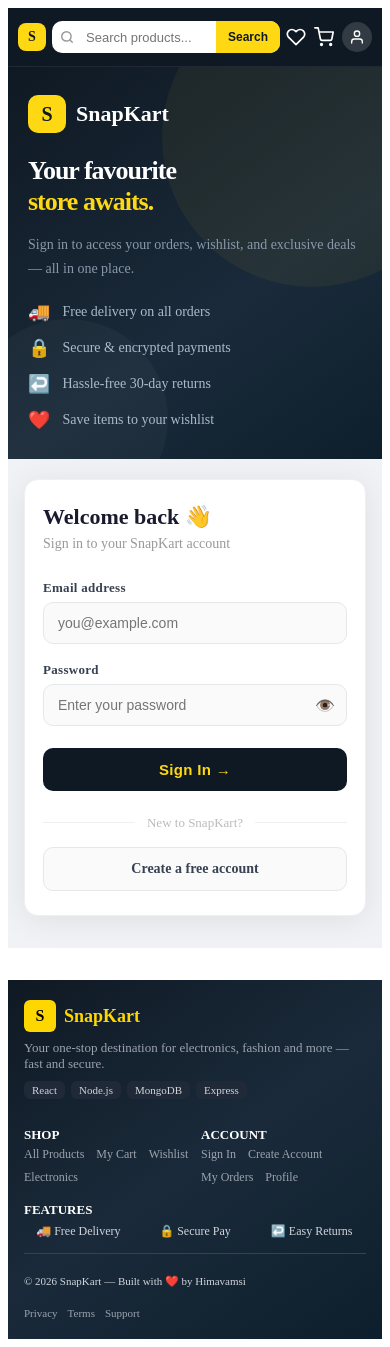
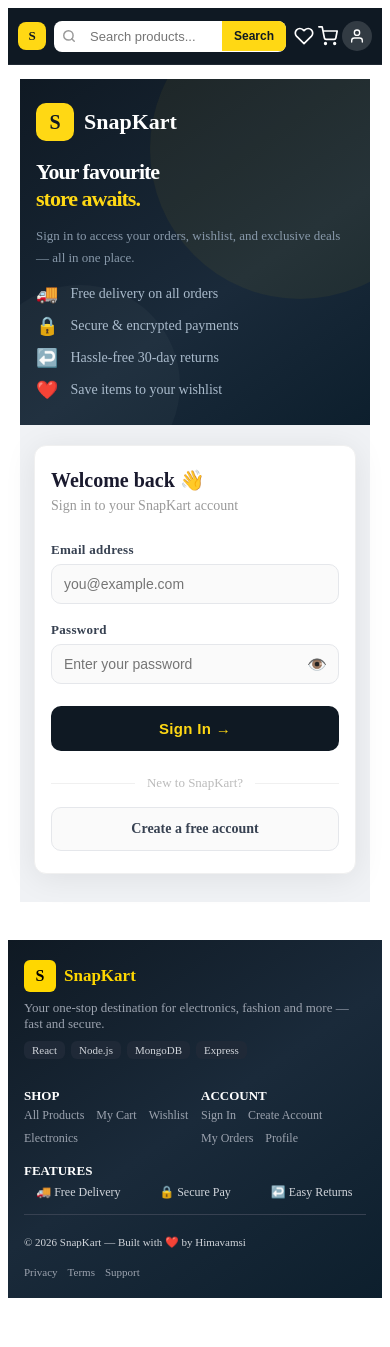
Before and after one commit to SoudaHimavamsi/ecommerce-app-mern, a React (Create React App) app in the folder frontend/: page /login in a window 390 px wide. After the commit the page ends 1306 px from the top, so only its background shows below. Built offline with nearby package versions, Linux system fonts and the light colour scheme; no server answers.

Commit message:
style: improve responsive layout and fix overflow issues

```diff
--- a/frontend/src/styles/responsive.css
+++ b/frontend/src/styles/responsive.css
@@ -1,109 +1,93 @@
 /* SnapKart — Global Responsive Stylesheet
-   Loaded once in index.js via import './styles/responsive.css'
-   Overrides inline styles using !important where needed.
-   Breakpoints:
-     Mobile:  320px – 480px
-     Tablet:  481px – 768px
-     Desktop: 769px+
+   Import in index.js: import './styles/responsive.css'
+   Breakpoints: Mobile ≤480px | Tablet 481–768px | Desktop 769px+
 */
 
-/* ─── GLOBAL RESETS ─────────────────────────────────────────── */
-*, *::before, *::after {
-  box-sizing: border-box;
-}
+/* ─── RESET ──────────────────────────────────────── */
+*, *::before, *::after { box-sizing: border-box; }
+html, body { overflow-x: hidden; max-width: 100vw; }
+img { max-width: 100%; height: auto; }
 
-html, body {
-  overflow-x: hidden;
-  max-width: 100vw;
-}
-
-img {
-  max-width: 100%;
-  height: auto;
-}
-
-/* ─── LAYOUT WRAPPER (App.js main) ─────────────────────────── */
+/* ─── LAYOUT ─────────────────────────────────────── */
 main {
-  padding: 28px 24px !important;
   max-width: 1200px !important;
   margin: 0 auto !important;
+  padding: 28px 24px !important;
   min-height: calc(100vh - 68px);
 }
 
-/* ─── NAVBAR ────────────────────────────────────────────────── */
+/* ─── NAVBAR ─────────────────────────────────────── */
+.sk-nav { position: sticky; top: 0; z-index: 1000; }
 .sk-nav-inner {
-  max-width: 1280px;
-  margin: 0 auto;
-  padding: 0 16px;
-  height: 68px;
-  display: flex;
-  align-items: center;
-  justify-content: space-between;
-  gap: 12px;
+  max-width: 1280px; margin: 0 auto;
+  padding: 0 16px; height: 68px;
+  display: flex; align-items: center;
+  justify-content: space-between; gap: 12px;
+}
+.sk-form { flex: 1; min-width: 0; }
+.sk-search-wrapper {
+  display: flex; align-items: center;
+  background: #fff; border-radius: 10px;
+  overflow: hidden; width: 100%;
+}
+.sk-input {
+  flex: 1; min-width: 0; padding: 10px 8px;
+  font-size: 14px; border: none; outline: none;
+  background: transparent; color: #333;
+}
+.sk-search-btn {
+  flex-shrink: 0; width: 80px; padding: 10px 0;
+  background: #FFD814; border: none;
+  color: #0f1923; font-weight: 700;
+  font-size: 13px; cursor: pointer;
+  text-align: center; white-space: nowrap;
 }
 
-/* ─── FOOTER ────────────────────────────────────────────────── */
-.sk-footer {
-  margin-top: 48px !important;
+/* ─── FOOTER ─────────────────────────────────────── */
+.sk-footer { margin-top: 40px !important; }
+.sk-footer-inner { padding: 28px 24px 16px !important; }
+.sk-footer-grid {
+  grid-template-columns: 2fr 1fr 1fr 1.5fr !important;
+  gap: 32px !important; margin-bottom: 20px !important;
 }
 
-.sk-footer-inner {
-  padding: 32px 24px 20px !important;
+/* ─── PAGE-SPECIFIC GRIDS ────────────────────────── */
+.sk-product-layout {
+  display: grid;
+  grid-template-columns: 1fr 1.1fr 280px;
+  gap: 28px; align-items: start;
+}
+.sk-reviews-layout {
+  display: grid;
+  grid-template-columns: 1fr 340px;
+  gap: 28px; align-items: start;
+}
+.sk-cart-layout {
+  display: grid;
+  grid-template-columns: 1fr 300px;
+  gap: 24px; align-items: start;
+}
+.sk-checkout-layout {
+  display: grid;
+  grid-template-columns: 1fr 280px;
+  gap: 24px; align-items: start;
+}
+.sk-order-layout {
+  display: grid;
+  grid-template-columns: 1fr 260px;
+  gap: 24px; align-items: start;
+}
+.sk-stats-grid {
+  display: grid;
+  grid-template-columns: repeat(auto-fit, minmax(200px, 1fr));
+  gap: 16px; margin-bottom: 24px;
 }
 
-.sk-footer-grid {
-  margin-bottom: 24px !important;
-}
-
-/* ─── PRODUCT DETAIL PAGE ───────────────────────────────────── */
-.sk-product-layout {
-  display: grid;
-  grid-template-columns: 1fr 1.2fr 300px;
-  gap: 32px;
-  margin-bottom: 48px;
-  align-items: start;
-}
-
-.sk-reviews-layout {
-  display: grid;
-  grid-template-columns: 1fr 360px;
-  gap: 32px;
-  align-items: start;
-}
-
-/* ─── CART PAGE ─────────────────────────────────────────────── */
-.sk-cart-layout {
-  display: grid;
-  grid-template-columns: 1fr 320px;
-  gap: 24px;
-  align-items: start;
-}
-
-/* ─── CHECKOUT PAGE ─────────────────────────────────────────── */
-.sk-checkout-layout {
-  display: grid;
-  grid-template-columns: 1fr 300px;
-  gap: 24px;
-  align-items: start;
-}
-
-/* ─── ADMIN STATS GRID ──────────────────────────────────────── */
-.sk-stats-grid {
-  display: grid;
-  grid-template-columns: repeat(auto-fit, minmax(220px, 1fr));
-  gap: 16px;
-  margin-bottom: 24px;
-}
-
-
-/* ════════════════════════════════════════════════════════════
+/* ════════════════════════════════════════════
    TABLET  481px – 768px
-═══════════════════════════════════════════════════════════════ */
+════════════════════════════════════════════ */
 @media (max-width: 768px) {
-
-  main {
-    padding: 20px 16px !important;
-  }
+  main { padding: 20px 16px !important; }
 
   /* Navbar */
   .sk-brand-text { display: none !important; }
@@ -113,235 +97,142 @@ main {
   .sk-links      { gap: 8px !important; }
   .sk-user-menu  { gap: 8px !important; }
 
-  /* Footer — 2 col */
+  /* Footer 2-col */
   .sk-footer-grid {
     grid-template-columns: 1fr 1fr !important;
-    gap: 24px !important;
-  }
-  .sk-footer-inner {
-    padding: 28px 20px 16px !important;
-  }
-
-  /* Product detail — stack image + info, keep buy box below */
-  .sk-product-layout {
-    grid-template-columns: 1fr !important;
     gap: 20px !important;
   }
+  .sk-footer-inner { padding: 24px 20px 14px !important; }
 
-  .sk-reviews-layout {
-    grid-template-columns: 1fr !important;
-    gap: 20px !important;
-  }
-
-  /* Cart */
-  .sk-cart-layout {
-    grid-template-columns: 1fr !important;
-  }
+  /* Layouts → single col */
+  .sk-product-layout  { grid-template-columns: 1fr !important; gap: 16px !important; }
+  .sk-reviews-layout  { grid-template-columns: 1fr !important; gap: 16px !important; }
+  .sk-cart-layout     { grid-template-columns: 1fr !important; }
+  .sk-checkout-layout { grid-template-columns: 1fr !important; }
+  .sk-order-layout    { grid-template-columns: 1fr !important; }
   .sk-cart-col-headers { display: none !important; }
-  .sk-cart-item {
-    grid-template-columns: 1fr !important;
-    gap: 12px !important;
-    padding: 16px !important;
-  }
-  .sk-cart-qty-col { justify-content: flex-start !important; }
-  .sk-cart-subtotal-col { text-align: left !important; }
+  .sk-cart-item { grid-template-columns: 1fr !important; padding: 14px !important; }
   .sk-summary-card { position: static !important; }
 
-  /* Checkout */
-  .sk-checkout-layout {
-    grid-template-columns: 1fr !important;
-  }
-  .sk-checkout-form-grid {
-    grid-template-columns: 1fr !important;
-  }
+  /* Admin */
+  .sk-stats-grid { grid-template-columns: 1fr 1fr !important; }
+  .sk-admin-name { display: none !important; }
+  .sk-admin-role { display: none !important; }
 
-  /* Admin */
-  .sk-admin-header { flex-wrap: wrap; gap: 12px !important; }
-  .sk-admin-name  { display: none !important; }
-  .sk-admin-role  { display: none !important; }
-  .sk-stats-grid  {
-    grid-template-columns: 1fr 1fr !important;
-  }
+  /* Store overview scroll */
+  .sk-store-overview-table { overflow-x: auto !important; }
+
+  /* My Orders */
+  .sk-order-header-left { flex-wrap: wrap !important; gap: 10px !important; }
+  .sk-order-footer { flex-direction: column !important; align-items: flex-start !important; gap: 12px !important; }
+  .sk-order-footer-right { width: 100% !important; justify-content: space-between !important; }
 }
 
-
-/* ════════════════════════════════════════════════════════════
+/* ════════════════════════════════════════════
    MOBILE  ≤ 480px
-═══════════════════════════════════════════════════════════════ */
+════════════════════════════════════════════ */
 @media (max-width: 480px) {
-
-  main {
-    padding: 16px 12px !important;
-  }
+  main { padding: 14px 12px !important; }
 
   /* ── Navbar ── */
-  .sk-nav-inner {
-    height: 58px !important;
-    padding: 0 10px !important;
-    gap: 6px !important;
-  }
-  .sk-brand-icon  { width: 28px !important; height: 28px !important; font-size: 14px !important; }
-  .sk-search-btn  { padding: 9px 10px !important; font-size: 12px !important; }
-  .sk-input       { font-size: 13px !important; }
-  .sk-auth-links  { gap: 6px !important; }
-  .sk-login-btn   { padding: 6px 10px !important; font-size: 12px !important; }
-  .sk-register-btn{ padding: 6px 10px !important; font-size: 12px !important; }
-  .sk-nav-link    { font-size: 12px !important; }
-  .sk-admin-badge { padding: 3px 7px !important; font-size: 11px !important; }
+  .sk-nav-inner { height: 56px !important; padding: 0 10px !important; gap: 8px !important; }
+  .sk-brand-icon { width: 28px !important; height: 28px !important; font-size: 13px !important; }
+  .sk-search-wrapper { border-radius: 8px !important; }
+  .sk-input { padding: 8px 6px !important; font-size: 13px !important; }
+  .sk-search-btn { width: 64px !important; font-size: 12px !important; padding: 8px 0 !important; }
+  .sk-clear-btn { display: none !important; }
+  .sk-links { gap: 4px !important; }
+  .sk-admin-badge { padding: 3px 6px !important; font-size: 11px !important; }
 
   /* ── Footer ── */
-  .sk-footer {
-    margin-top: 32px !important;
+  .sk-footer { margin-top: 24px !important; }
+  .sk-footer-inner { padding: 20px 14px 12px !important; }
+  .sk-footer-grid { grid-template-columns: 1fr !important; gap: 16px !important; }
+  .sk-footer-bottom { flex-direction: column !important; gap: 6px !important; }
+  .sk-footer-col-title { font-size: 12px !important; margin-bottom: 8px !important; }
+  .sk-footer-link { font-size: 12px !important; }
+  .sk-footer-tagline { font-size: 12px !important; margin-bottom: 10px !important; }
+  .sk-footer-bottom-link { font-size: 11px !important; }
+  .sk-footer-copyright { font-size: 11px !important; }
+
+  /* ── Auth pages ── */
+  .sk-auth-page, .sk-reg-page {
+    flex-direction: column !important; margin: 0 !important; min-height: auto !important;
   }
-  .sk-footer-inner {
-    padding: 24px 16px 14px !important;
-  }
-  .sk-footer-grid {
-    grid-template-columns: 1fr !important;
-    gap: 20px !important;
-  }
-  .sk-footer-bottom {
-    flex-direction: column !important;
-    align-items: flex-start !important;
-    gap: 8px !important;
-  }
-  .sk-footer-col-title { margin-bottom: 10px !important; }
-  .sk-footer-links { gap: 8px !important; }
-  .sk-footer-brand-link { margin-bottom: 10px !important; }
-  .sk-footer-tagline { margin-bottom: 12px !important; }
+  .sk-auth-left, .sk-reg-left { padding: 24px 16px !important; flex: none !important; }
+  .sk-auth-title, .sk-reg-title { font-size: 22px !important; margin-bottom: 8px !important; }
+  .sk-auth-subtitle, .sk-reg-subtitle { font-size: 13px !important; margin-bottom: 14px !important; }
+  .sk-auth-features, .sk-reg-steps { gap: 10px !important; }
+  .sk-auth-brand-link, .sk-reg-brand-link { margin-bottom: 16px !important; }
+  .sk-auth-right, .sk-reg-right { padding: 20px 14px 28px !important; flex: none !important; }
+  .sk-auth-card, .sk-reg-card { padding: 22px 16px !important; border-radius: 12px !important; }
+  .sk-auth-input, .sk-reg-input { padding: 11px 12px !important; }
 
-  /* ── Product Detail Page ── */
-  .sk-product-layout {
-    grid-template-columns: 1fr !important;
-    gap: 16px !important;
-    margin-bottom: 24px !important;
-  }
-  .sk-product-image { max-height: 280px !important; }
-  .sk-product-name  { font-size: 20px !important; }
-  .sk-buy-box {
-    position: static !important;
-    border-radius: 12px !important;
-    padding: 16px !important;
-  }
-  .sk-price { font-size: 24px !important; }
-  .sk-cart-btn,
-  .sk-go-to-cart-btn,
-  .sk-wishlist-btn {
-    width: 100% !important;
-    padding: 13px !important;
-  }
-  .sk-reviews-layout {
-    grid-template-columns: 1fr !important;
-    gap: 16px !important;
-  }
-  .sk-reviews-section {
-    padding: 20px 16px !important;
-    border-radius: 14px !important;
-  }
-  .sk-reviews-header {
-    flex-direction: column !important;
-    align-items: flex-start !important;
-    gap: 12px !important;
-  }
-  .sk-write-review-box {
-    position: static !important;
-    padding: 16px !important;
-  }
+  /* ── Product detail ── */
+  .sk-product-layout { grid-template-columns: 1fr !important; gap: 14px !important; }
+  .sk-product-image { max-height: 260px !important; }
+  .sk-product-name { font-size: 18px !important; }
+  .sk-buy-box { position: static !important; padding: 14px !important; border-radius: 12px !important; }
+  .sk-price { font-size: 22px !important; }
+  .sk-cart-btn, .sk-go-to-cart-btn, .sk-wishlist-btn { width: 100% !important; }
+  .sk-reviews-layout { grid-template-columns: 1fr !important; }
   .sk-breadcrumb { display: none !important; }
+  .sk-write-review-box { position: static !important; }
 
-  /* ── Cart Page ── */
-  .sk-cart-layout {
-    grid-template-columns: 1fr !important;
-  }
+  /* ── Cart ── */
+  .sk-cart-layout { grid-template-columns: 1fr !important; }
   .sk-cart-col-headers { display: none !important; }
-  .sk-cart-item {
-    grid-template-columns: 1fr !important;
-    gap: 12px !important;
-    padding: 14px !important;
-  }
-  .sk-cart-image {
-    width: 70px !important;
-    height: 70px !important;
-  }
-  .sk-cart-heading { font-size: 20px !important; }
-  .sk-summary-card {
-    position: static !important;
-    border-radius: 12px !important;
-  }
-  .sk-checkout-btn {
-    padding: 13px !important;
-    font-size: 14px !important;
-  }
+  .sk-cart-item { grid-template-columns: 1fr !important; gap: 10px !important; padding: 12px !important; }
+  .sk-summary-card { position: static !important; }
+  .sk-checkout-btn { width: 100% !important; }
 
-  /* ── Checkout Page ── */
-  .sk-checkout-layout {
-    grid-template-columns: 1fr !important;
-  }
-  .sk-checkout-form-grid {
-    grid-template-columns: 1fr !important;
-  }
-  .sk-step-label { display: none !important; }
-  .sk-step-bar {
-    padding: 14px 16px !important;
-  }
-  .sk-form-card {
-    padding: 16px !important;
-    border-radius: 12px !important;
-  }
-  .sk-checkout-heading { font-size: 20px !important; }
+  /* ── Checkout ── */
+  .sk-checkout-layout { grid-template-columns: 1fr !important; }
+  .sk-checkout-form-grid { grid-template-columns: 1fr !important; }
+  .sk-step-label { font-size: 10px !important; }
+  .sk-form-card { padding: 14px !important; border-radius: 12px !important; }
 
-  /* ── Admin Dashboard ── */
-  .sk-admin-header {
-    flex-direction: column !important;
-    align-items: flex-start !important;
-    gap: 12px !important;
-    padding: 20px !important;
-    border-radius: 14px !important;
-  }
-  .sk-admin-heading { font-size: 24px !important; }
-  .sk-admin-name { display: none !important; }
-  .sk-admin-role { display: none !important; }
-  .sk-stats-grid {
-    grid-template-columns: 1fr 1fr !important;
-    gap: 12px !important;
-  }
-  .sk-stat-card {
-    padding: 16px !important;
-    border-radius: 12px !important;
-  }
-  .sk-stat-value { font-size: 24px !important; }
-  .sk-quick-actions { gap: 10px !important; }
+  /* ── Order Confirmation ── */
+  .sk-order-layout { grid-template-columns: 1fr !important; gap: 14px !important; }
+  .sk-order-section { padding: 14px !important; }
+  .sk-order-success-header { padding: 14px !important; gap: 10px !important; }
+  .sk-order-success-title { font-size: 16px !important; }
+  .sk-order-summary-price { white-space: nowrap; }
 
-  /* ── Product Card ── */
-  .sk-card-img { height: 150px !important; }
+  /* ── My Orders ── */
+  .sk-order-header { flex-direction: column !important; align-items: flex-start !important; gap: 10px !important; }
+  .sk-order-header-left { flex-wrap: wrap !important; gap: 8px !important; }
+  .sk-header-divider { display: none !important; }
+  .sk-order-footer { flex-direction: column !important; gap: 10px !important; }
+  .sk-footer-left { flex-wrap: wrap !important; }
+  .sk-footer-right { width: 100% !important; justify-content: space-between !important; display: flex !important; align-items: center !important; }
+  .sk-view-btn { white-space: nowrap !important; }
 
-  /* ── Auth Pages (Login / Register) ── */
-  .sk-auth-page, .sk-reg-page {
-    flex-direction: column !important;
-    margin: -16px -12px !important;
-    min-height: auto !important;
-  }
-  .sk-auth-left, .sk-reg-left {
-    padding: 28px 20px !important;
-    flex: none !important;
-  }
-  .sk-auth-title, .sk-reg-title {
-    font-size: 26px !important;
-  }
-  .sk-auth-right, .sk-reg-right {
-    padding: 20px 16px 32px !important;
-    flex: none !important;
-  }
-  .sk-auth-card, .sk-reg-card {
-    padding: 24px 18px !important;
-    border-radius: 14px !important;
-    max-width: 100% !important;
-  }
-  .sk-auth-submit, .sk-reg-submit {
-    padding: 13px !important;
-  }
+  /* ── Admin ── */
+  .sk-admin-header { padding: 16px !important; border-radius: 12px !important; }
+  .sk-admin-heading { font-size: 22px !important; }
+  .sk-admin-name, .sk-admin-role { display: none !important; }
+  .sk-stats-grid { grid-template-columns: 1fr 1fr !important; gap: 10px !important; }
+  .sk-stat-card { padding: 14px !important; }
+  .sk-stat-value { font-size: 22px !important; }
+  .sk-store-overview-table { overflow-x: auto !important; -webkit-overflow-scrolling: touch !important; }
+  .sk-admin-form-container { max-width: 100% !important; padding: 14px !important; }
 
-  /* ── General ── */
-  h1 { font-size: 22px !important; }
-  h2 { font-size: 18px !important; }
+  /* ── Wishlist ── */
+  .sk-wishlist-grid { grid-template-columns: 1fr 1fr !important; gap: 10px !important; }
+  .sk-wishlist-card-img { height: 140px !important; }
+  .sk-wishlist-info { padding: 10px !important; }
+  .sk-wishlist-cart-btn { width: 100% !important; }
+  .sk-wishlist-price { font-size: 15px !important; }
+
+  /* ── Product card ── */
+  .sk-card-img { height: 140px !important; }
+
+  /* ── Profile ── */
+  .sk-profile-layout { grid-template-columns: 1fr !important; }
+  .sk-profile-card { padding: 18px !important; }
+
+  /* Global */
+  h1 { font-size: 20px !important; }
+  h2 { font-size: 17px !important; }
 }
```
